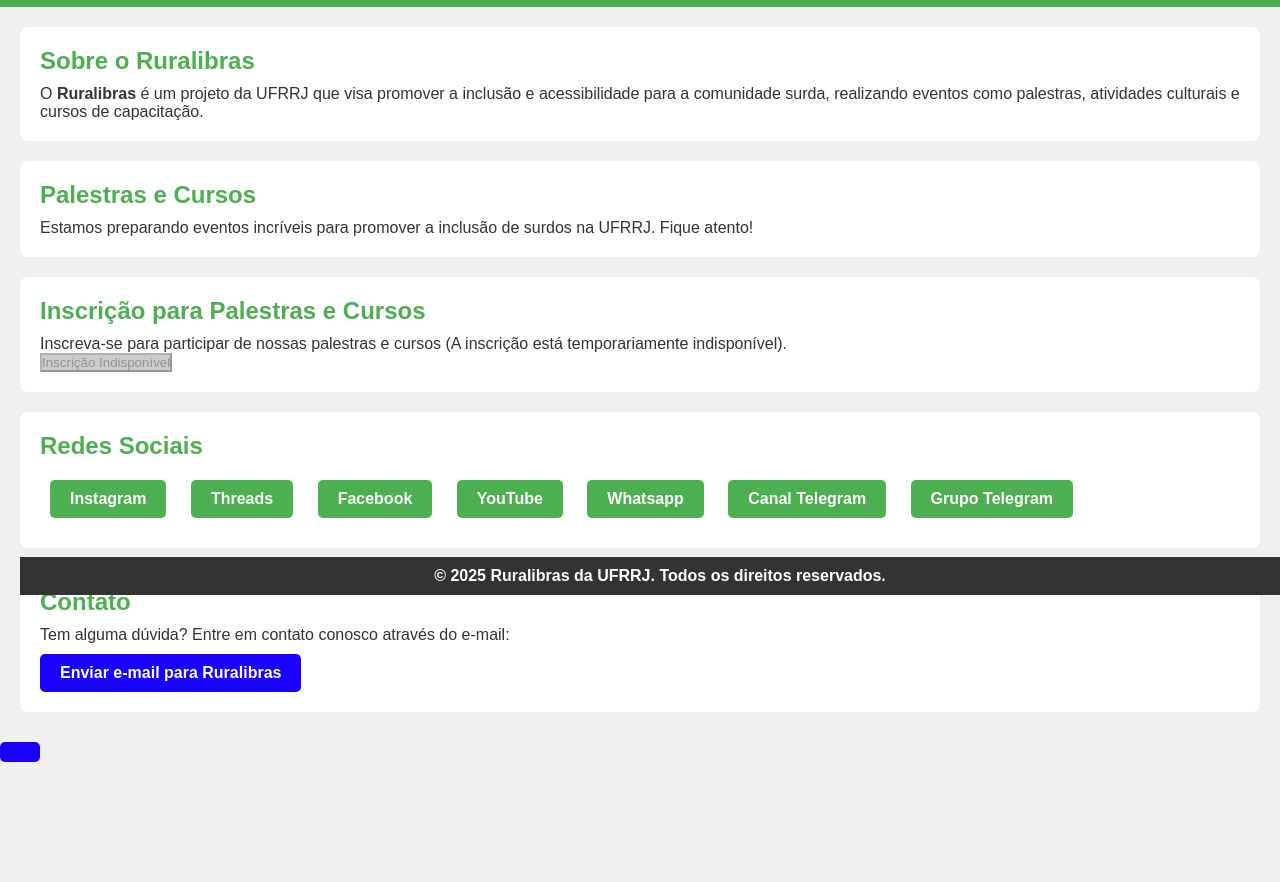
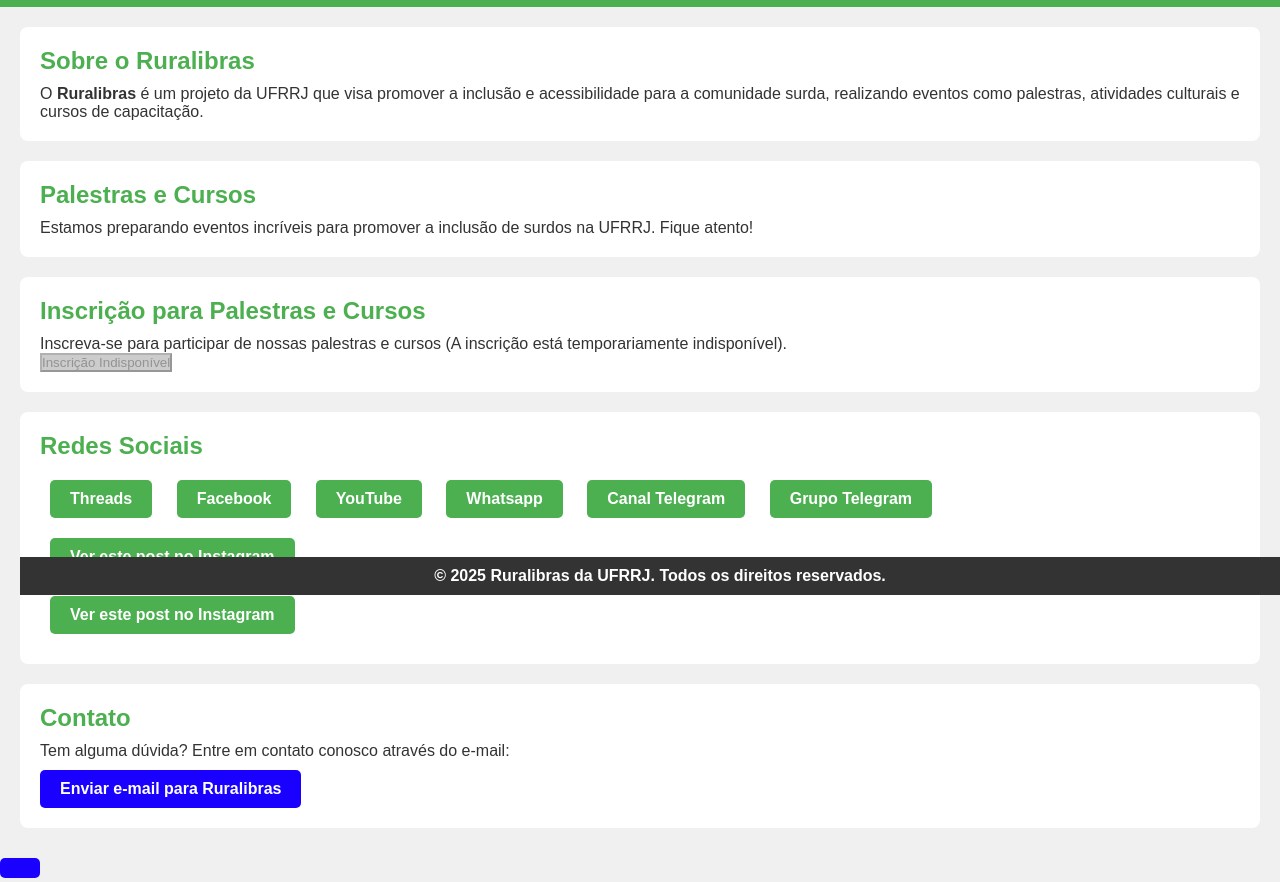
Before and after one commit to Pokeezt/RuraLibras, a plain HTML site: page index.html in a window 1280 px wide. Shown: the part 205-1087 px from the top of the page. Before the commit the page ends 971 px from the top, so only its background shows below. Drawn offline with Linux system fonts and the light colour scheme; a script that the page names is missing.

Commit message:
Post de instagram

```diff
--- a/index.html
+++ b/index.html
@@ -52,7 +52,6 @@
   <section id="rede-social">
     <h2>Redes Sociais</h2>
     <div class="social-links">
-      <a href="https://www.instagram.com/ruralibras.ufrrj" target="_blank" class="social-btn">Instagram</a>
       <a href="https://www.threads.net/@ruralibras.ufrrj" target="_blank" class="social-btn">Threads</a>
       <a href="https://www.facebook.com/profile.php?id=61567135617913" target="_blank" class="social-btn">Facebook</a>
       <a href="https://www.youtube.com/@ruralibras" target="_blank" class="social-btn">YouTube</a>
@@ -60,6 +59,13 @@
       <a href="https://chat.whatsapp.com/JSTysK6sSnG62DKbJZe1vJ" target="_blank" class="social-btn">Whatsapp</a>
       <a href="https://t.me/ruralibras" target="_blank" class="social-btn">Canal Telegram</a>
       <a href="https://t.me/ruralibrasbp" target="_blank" class="social-btn">Grupo Telegram</a>
+      <blockquote class="instagram-media" data-instgrm-permalink="https://www.instagram.com/p/DC4-182Rmrr/?utm_source=ig_web_button_share_sheet" data-instgrm-version="14">
+        <a href="https://www.instagram.com/p/DC4-182Rmrr/?utm_source=ig_web_button_share_sheet" target="_blank">Ver este post no Instagram</a>
+      </blockquote>
+      <blockquote class="instagram-media" data-instgrm-permalink="https://www.instagram.com/p/DCnc5LRxhw9/?utm_source=ig_web_button_share_sheet" data-instgrm-version="14">
+        <a href="https://www.instagram.com/p/DCnc5LRxhw9/?utm_source=ig_web_button_share_sheet" target="_blank">Ver este post no Instagram</a>
+      </blockquote>
+      <script async src="https://www.instagram.com/embed.js"></script>
     </div>
   </section>
 
```
